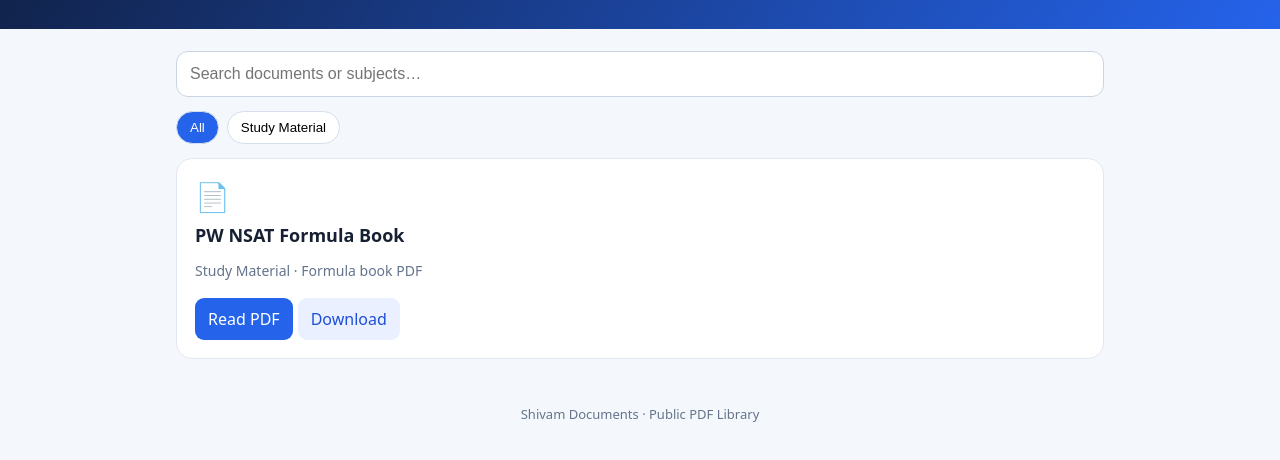
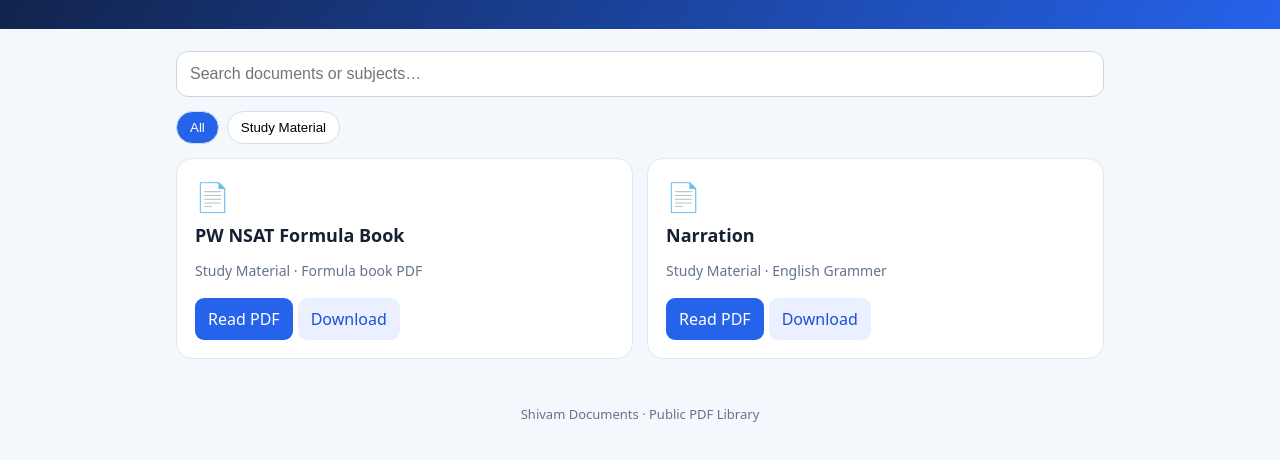
Before and after one commit to shivam24022006/Shivam-documents, a plain HTML site: page index.html in a window 1280 px wide. Shown: the part 120-580 px from the top of the page. Drawn offline with Linux system fonts and the light colour scheme.

Commit message:
Update index.html

```diff
--- a/index.html
+++ b/index.html
@@ -22,7 +22,12 @@ footer{text-align:center;color:#64748b;padding:24px;font-size:13px}
 <script>
 // The PDF file must be uploaded in the same repository folder as this index.html.
 // Rename your uploaded PDF to: pw-nsat-formula-book.pdf
-const docs=[{title:"PW NSAT Formula Book",category:"Study Material",description:"Formula book PDF",file:"pw-nsat-formula-book.pdf"}];
+const docs=[{title:"PW NSAT Formula Book",category:"Study Material",description:"Formula book PDF",file:"pw-nsat-formula-book.pdf"},{
+  title:"Narration",
+  category:"Study Material",
+  description:"English Grammer",
+  file:"Narration.pdf"
+}];
 let active="All";
 const search=document.getElementById("search"),filters=document.getElementById("filters"),list=document.getElementById("list");
 const cats=["All",...new Set(docs.map(x=>x.category))];
```
